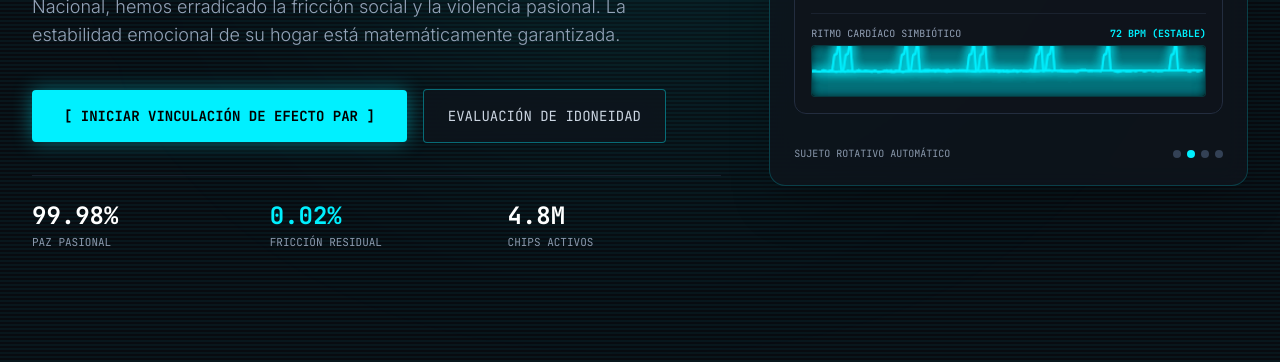
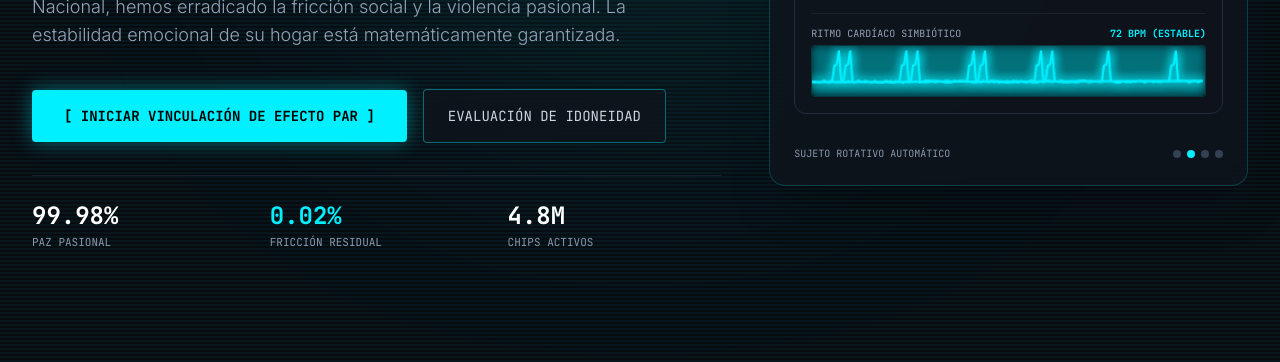
Before and after one commit to Randre2002/Randre2002.github.io, a plain HTML site: page index.html in a window 1280 px wide. Shown: the part 438-800 px from the top of the page. Drawn offline with nearby package versions, Linux system fonts and the light colour scheme.

Commit message:
index.html

```diff
--- a/index.html
+++ b/index.html
@@ -757,7 +757,7 @@
             ctx.shadowBlur = 8;
             ctx.shadowColor = '#00f0ff';
 
-            let y = ecgCanvas.height / 2;
+            let y = ecgCanvas.height / 1.4;
 
             // Generate ECG beat pulse
             if (x % 60 >= 20 && x % 60 <= 22) y -= 15;
```
